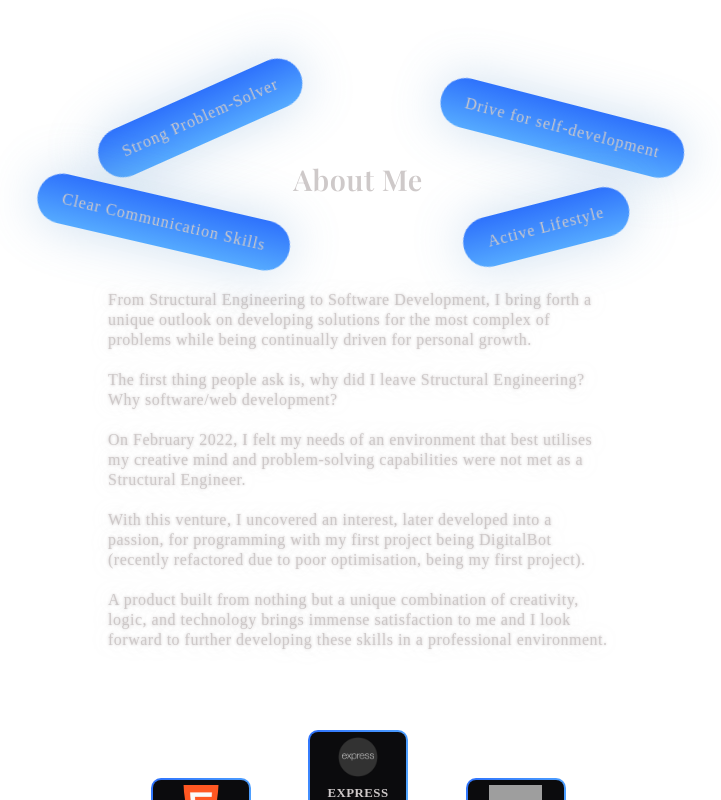
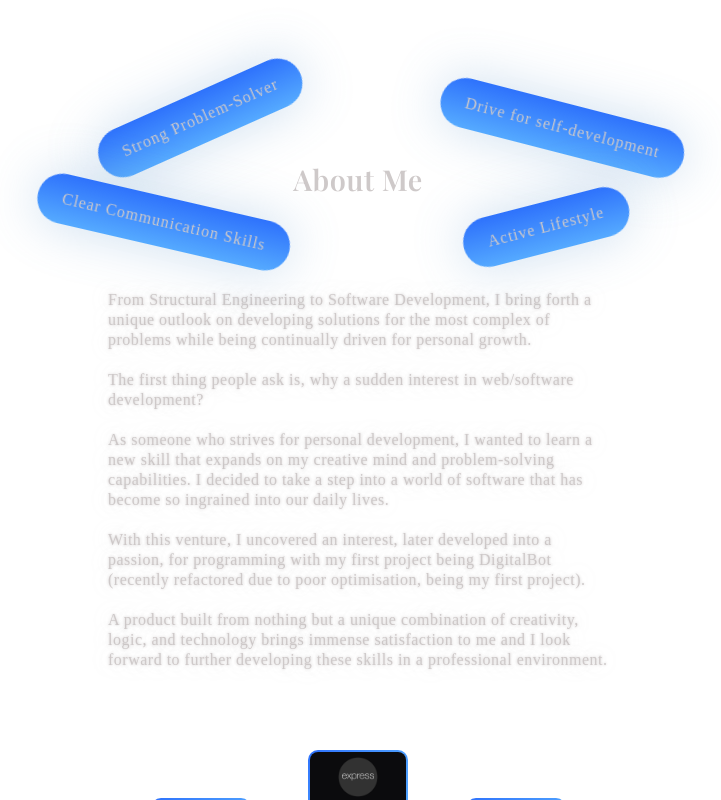
Before and after one commit to SomeCoolName1/personalwebsite, a React (Create React App) app: page / in a window 1280 px wide. Both pictures are taken after a click on the button "Still Interested? Read More". Shown: the part 812-1612 px from the top of the page, without its empty margins (282-1003 px from the left). Built offline with nearby package versions, Linux system fonts and the light colour scheme; grey boxes are pictures that could not be loaded.

Commit message:
changed about

```diff
--- a/src/components/about.js
+++ b/src/components/about.js
@@ -96,13 +96,14 @@ const About = () => {
               - - - - - - - - - - - - - - - - - - - - - - - -
             </div>
             <br /> */}
-            The first thing people ask is, why did I leave Structural
-            Engineering? Why software/web development?
+            The first thing people ask is, why a sudden interest in web/software
+            development?
             <br />
             <br />
-            On February 2022, I felt my needs of an environment that best
-            utilises my creative mind and problem-solving capabilities were not
-            met as a Structural Engineer.
+            As someone who strives for personal development, I wanted to learn a
+            new skill that expands on my creative mind and problem-solving
+            capabilities. I decided to take a step into a world of software that
+            has become so ingrained into our daily lives.
             <br />
             <br />
             With this venture, I uncovered an interest, later developed into a
```
